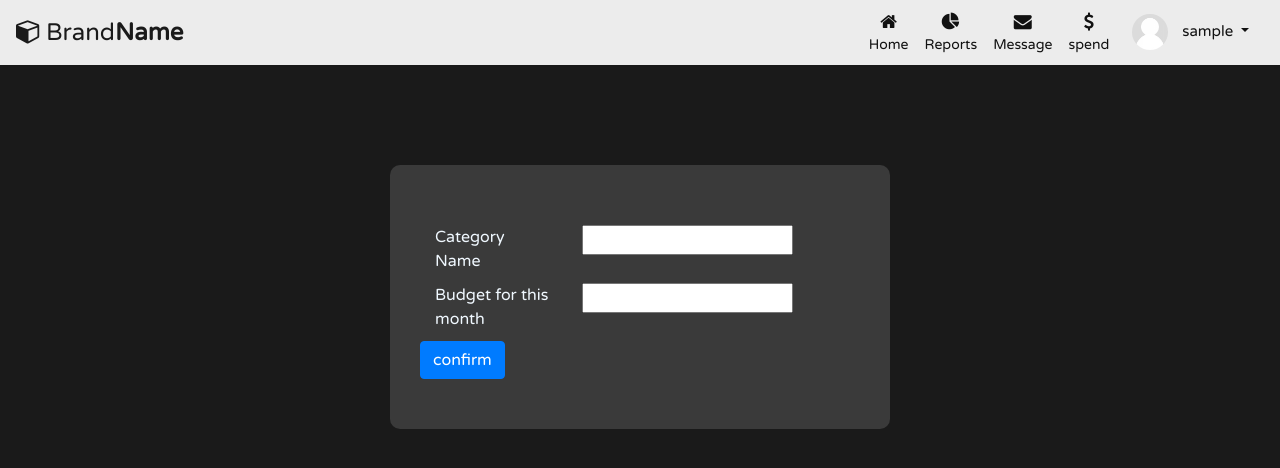
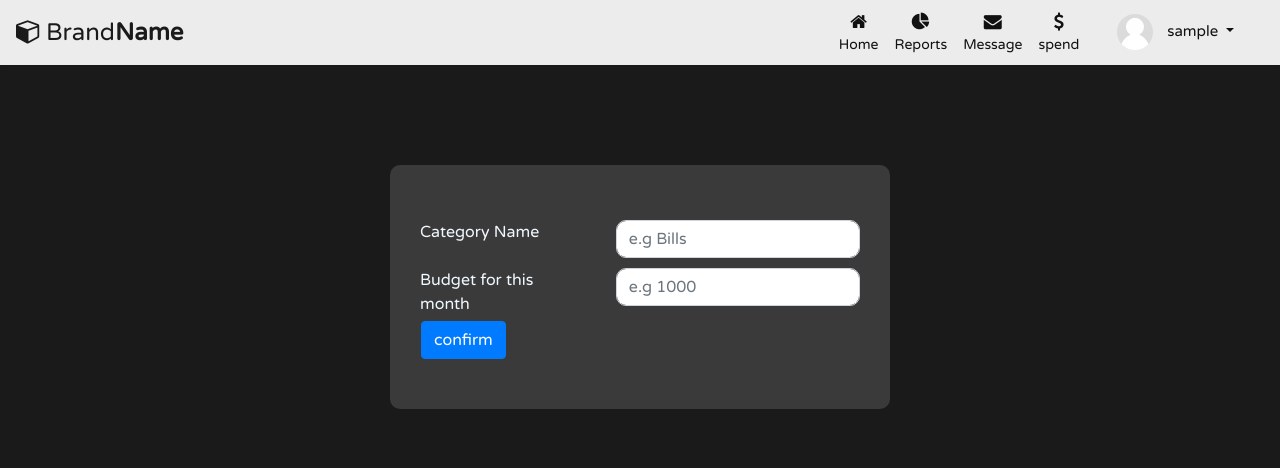
Before and after one commit to sea-rod/Budget-Helper, a Django app: page /category_add/ in a window 1280 px wide. Shown: the top 468 px of the page. Run offline with Django 4.2, Linux system fonts and the light colour scheme; the visitor is signed in with stand-in values (Sample User, id 1); some libraries are stand-ins or nearby versions.

Commit message:
dropdwn menu fixed

```diff
--- a/accounts/views.py
+++ b/accounts/views.py
@@ -2,6 +2,7 @@ from django.views.generic import CreateView, UpdateView
 from django.contrib.auth.views import LoginView
 from django.urls import reverse_lazy
 from .models import CustomUser
+from category.models import category
 from .forms import CustomUserLoginForm, CustomSignUpForm, CustomChangeUserForm
 
 
@@ -9,6 +10,11 @@ class SignupView(CreateView):
     form_class = CustomSignUpForm
     template_name = "registration/signup.html"
     success_url = reverse_lazy("login")
+
+    def form_valid(self, form):
+        user = form.save()
+        category.objects.create(user=user, name="Bills", budget=5000, amt_left=5000)
+        return super().form_valid(form)
 
 
 class CLoginView(LoginView):
--- a/category/form.py
+++ b/category/form.py
@@ -7,7 +7,8 @@ class CatCreateForm(forms.ModelForm):
         label="Category Name",
         widget=forms.TextInput(
             attrs={
-                "class": "some_class",
+                "class": "form-control cat-fields",
+                "placeholder": "e.g Bills",
             }
         ),
     )
@@ -16,7 +17,8 @@ class CatCreateForm(forms.ModelForm):
         label="Budget for this month",
         widget=forms.NumberInput(
             attrs={
-                "class": "some_class",
+                "class": "form-control cat-fields",
+                "placeholder": "e.g 1000",
             }
         ),
     )
@@ -42,6 +44,7 @@ class CatInfoForm(forms.ModelForm):
         widget=forms.NumberInput(
             attrs={
                 "class": "form-control cat-fields",
+                "placeholder": "e.g 1000",
             }
         ),
     )
@@ -50,6 +53,7 @@ class CatInfoForm(forms.ModelForm):
         widget=forms.TextInput(
             attrs={
                 "class": "form-control cat-fields",
+                "placeholder": "e.g Electricity bill",
             }
         ),
     )
--- a/category/templates/base.html
+++ b/category/templates/base.html
@@ -38,11 +38,11 @@
                 <a href="#" class="nav-item nav-link"><i class="fa fa-envelope"></i><span>Message</span></a>
                 <a href="{% url 'cat_info_add' %}" class="nav-item nav-link"><i
                         class="fa fa-dollar"></i><span>spend</span></a>
-                <div class="nav-item dropdown">
+                <div class="nav-item dropdown col-4">
                     <a href="#" data-toggle="dropdown" class="nav-item nav-link dropdown-toggle user-action"><img
                             sizes="21,12" src="{{ user.profile_pic.url }}" class="avatar" alt="Avatar">
-                        {{ user.username }} <b class="caret"></b></a>
-                    <div class="dropdown-menu">
+                        {{user.username}} <b class="caret"></b></a>
+                    <div class="dropdown-menu" style="left:-20px">
                         <a href="#" class="dropdown-item"><i class="fa fa-user-o"></i> Profile</a>
                         <a href="#" class="dropdown-item"><i class="fa fa-calendar-o"></i> Calendar</a>
                         <a href="#" class="dropdown-item"><i class="fa fa-sliders"></i> Settings</a>
--- a/category/templates/category_add_update.html
+++ b/category/templates/category_add_update.html
@@ -5,19 +5,19 @@
     <div class="cat-container" style="color:aliceblue;">
         <form action="" method="post">
             {% csrf_token %}
-            {% for fields in form %}
-            <div class=" row" style="margin: 10px 0;">
+            <div class="row">
+                {% for fields in form %}
 
-                <div class=" col-4" style="margin: 0;">
+                <div class="col-5" style="margin: 5px auto;">
                     {{ fields.label }}
                 </div>
-                <div class="col-7">
+                <div class="col-7" style="margin: 5px auto;">
                     {{ fields }}
                 </div>
 
+                {% endfor %}
+                <input type="submit" class="ml-3 btn btn-primary" value="confirm">
             </div>
-            {% endfor %}
-            <input type="submit" class="btn btn-primary" value="confirm">
         </form>
         <span style="color: rgb(206, 45, 45);">
             {% for field in form %}
--- a/category/views.py
+++ b/category/views.py
@@ -108,7 +108,7 @@ class CatViewInfo(DetailView):
 class CatInfoAddView(CreateView):
     model = category_info
     form_class = CatInfoForm
-    template_name = "category_add_update.html"
+    template_name = "category_info_add_update.html"
 
     def form_valid(self, form):
         spend = form.cleaned_data["spend"]
```
